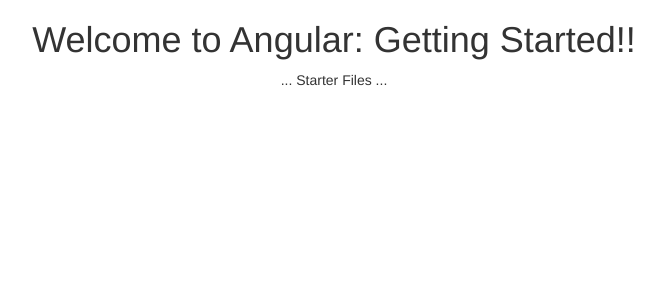
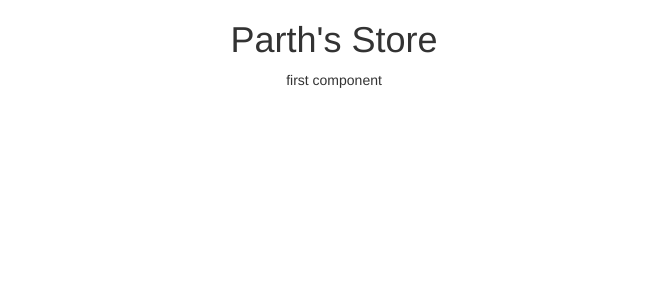
Before and after one commit to parthgandhi161/pmc-Angular-GettingStarted-course, an Angular app: page / in a window 1280 px wide. Shown: the top 300 px of the page, without its empty margins (306-970 px from the left). Built offline with nearby package versions, Linux system fonts and the light colour scheme.

Commit message:
Module 3

```diff
--- a/src/app/app.component.html
+++ b/src/app/app.component.html
@@ -1,7 +1,4 @@
-<!--The whole content below can be removed with the new code.-->
-<div style="text-align:center">
-  <h1>
-    Welcome to {{title}}!!
-  </h1>
-  ... Starter Files ...
+<div style="text-align: center">
+  <h1>Parth's Store</h1>
+  first component
 </div>
```
